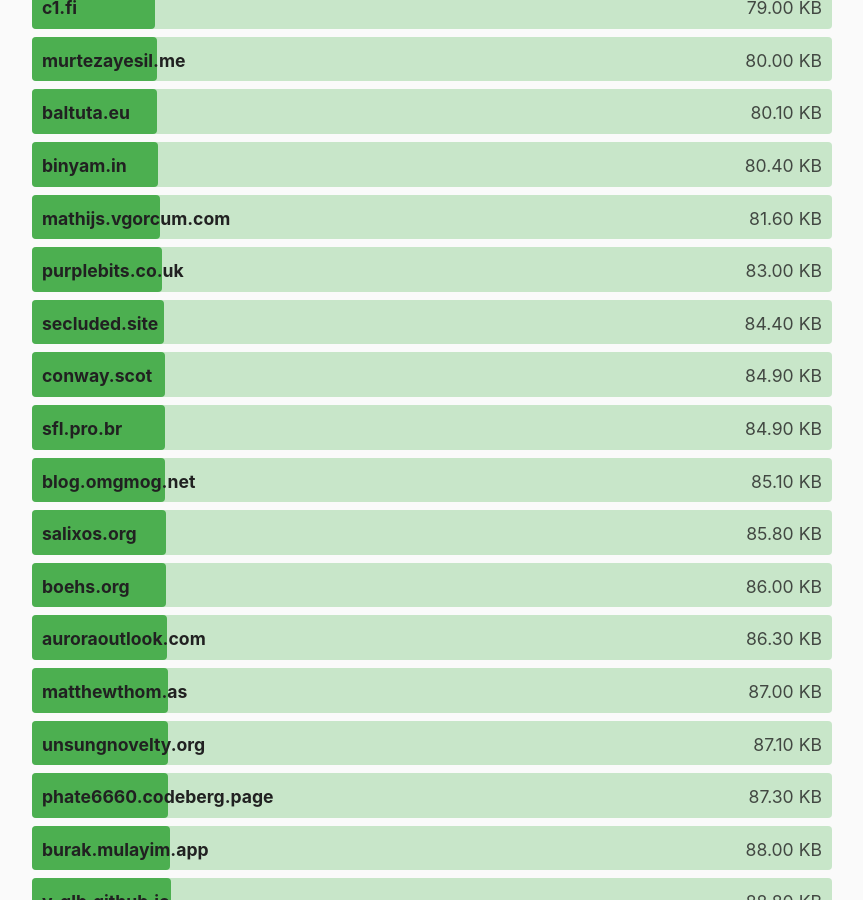
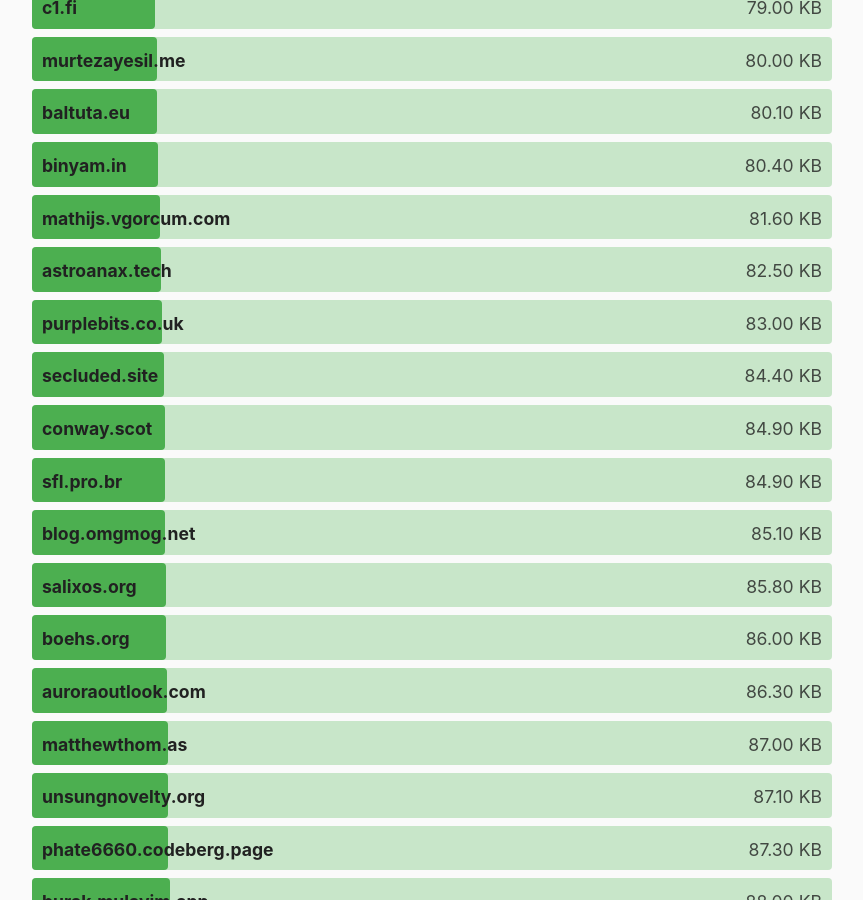
Before and after one commit to kevquirk/512kb.club, a Jekyll site: the page built from index.md, in a window 1280 px wide and 900 px high, scrolled down 19836 px. Shown: the whole window, without its empty margins (208-1071 px from the left). Built offline with Jekyll 4.4.1, drawn with Linux system fonts in a browser that asks for light colours.

Commit message:
_data/sites.yml: add astroanax.tech

```diff
--- a/_data/sites.yml
+++ b/_data/sites.yml
@@ -242,6 +242,11 @@
   url: https://aryan.app/
   size: 348
   last_checked: 2022-03-20
+
+- domain: astroanax.tech
+  url: https://astroanax.tech/
+  size: 82.5
+  last_checked: 2023-11-06
 
 - domain: atthis.link
   url: https://atthis.link/
```
